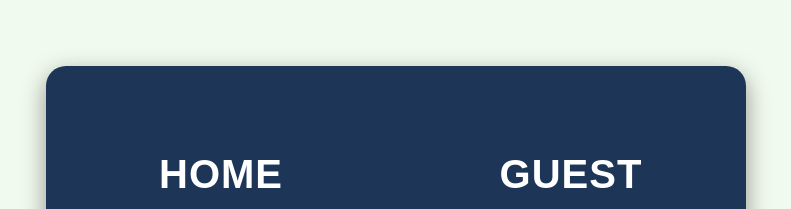
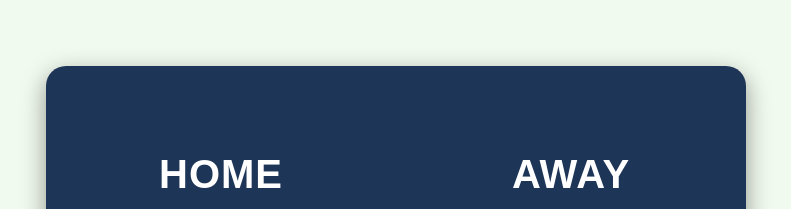
Before and after one commit to shravya-9723/Scoreboard, a plain HTML site: page 02. Solo Project - Basketball Scoreboard/index.html in a window 1280 px wide. Shown: the part 134-343 px from the top of the page, without its empty margins (244-1035 px from the left). Drawn offline with Linux system fonts and the light colour scheme.

Commit message:
added readme file and updated Away team

```diff
--- a/02. Solo Project - Basketball Scoreboard/index.html
+++ b/02. Solo Project - Basketball Scoreboard/index.html
@@ -19,7 +19,7 @@
       </div>
 
       <div class="panel">
-        <h3>GUEST</h3>
+        <h3>AWAY</h3>
         <div class="score" id="score2"></div>
         <div class="buttons">
           <button id="btn4" onclick="plus4()">+1</button>
```
Also changed, not shown: 02. Solo Project - Basketball Scoreboard/package.json (deleted, +0 -14 lines), 02. Solo Project - Basketball Scoreboard/README.md (deleted), README.md.
